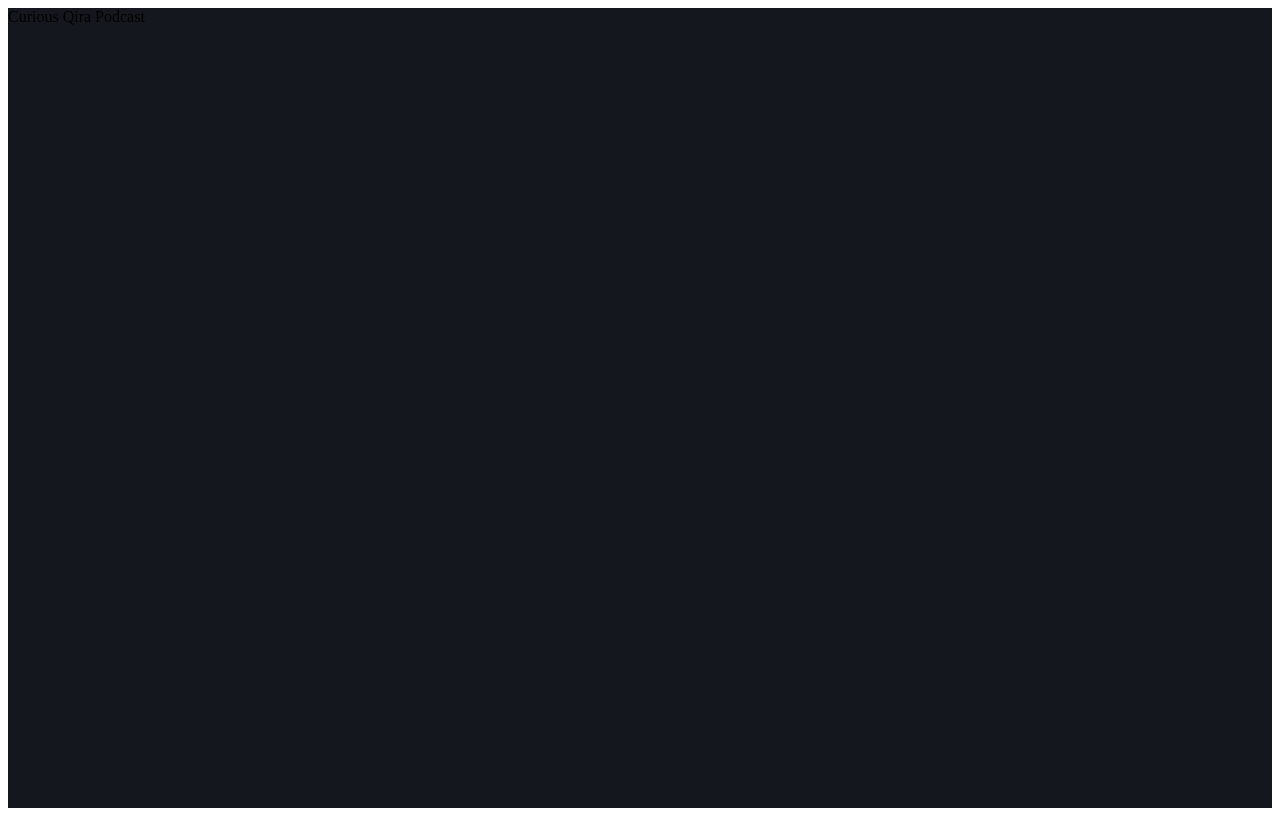
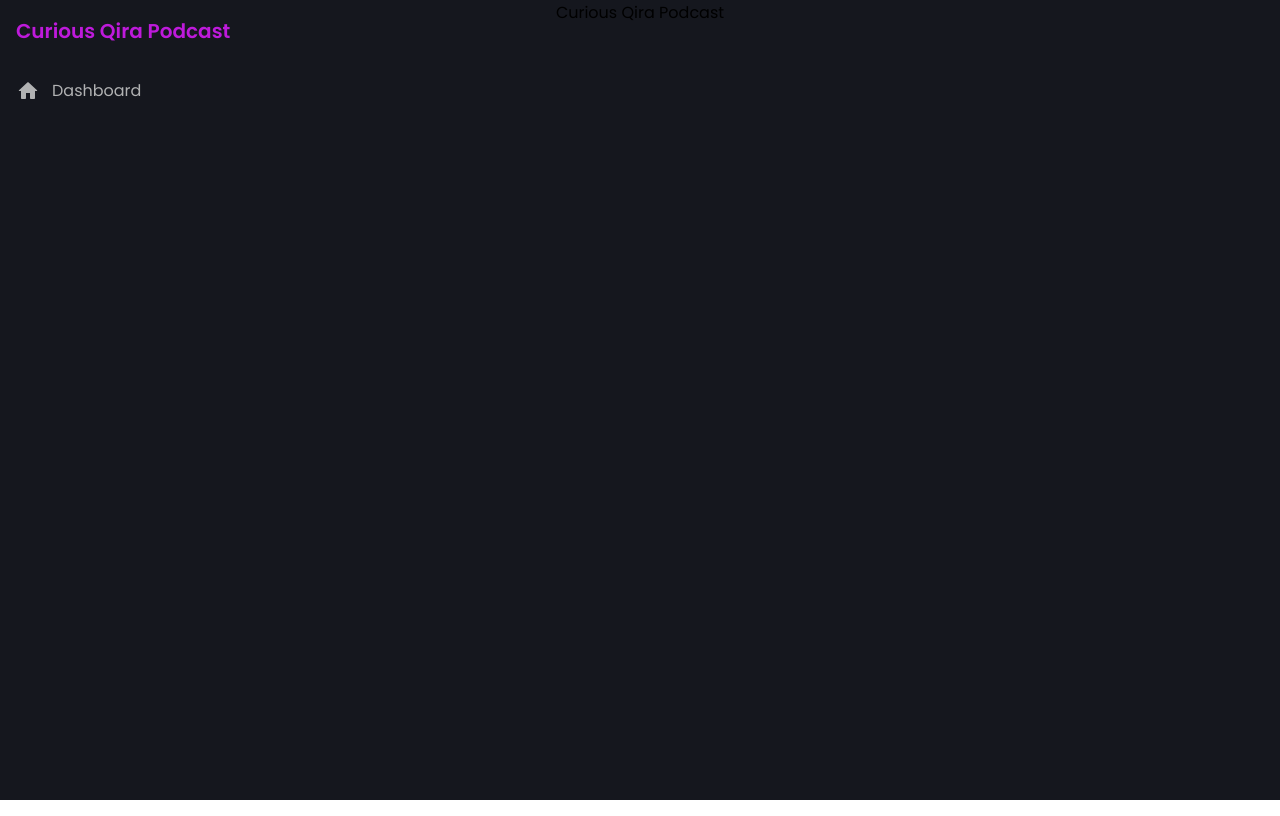
Before and after one commit to Qailahc/CURIOUS-QIRA-PODCAST-FINAL-PROJECT, a React (Create React App) app: page / in a window 1280 px wide. Built offline with nearby package versions, Linux system fonts and the light colour scheme.

Commit message:
Added styling to sidebar

```diff
--- a/src/App.js
+++ b/src/App.js
@@ -1,11 +1,15 @@
 import React, { useState } from 'react';
 import styled, { ThemeProvider } from 'styled-components';
 import { lightTheme, darkTheme } from './utils/Themes';
+import Sidebar from './components/Sidebar';
 
 const Container = styled.div`
+  display: flex;
   background: ${({ theme }) => theme.bg};
   width: 100%;
   height: 100vh;
+  overflow-x: hidden;
+  overflow-y: hidden
 `;
 
 function App() {
@@ -14,7 +18,9 @@ function App() {
 
   return (
     <ThemeProvider theme={darkMode ? darkTheme : lightTheme}>
-      <Container>Curious Qira Podcast</Container>
+      <Container>
+        <Sidebar />
+        Curious Qira Podcast</Container>
     </ThemeProvider>
   );
 }
--- /dev/null
+++ b/src/components/Sidebar.jsx
@@ -0,0 +1,84 @@
+import React from "react";
+import styled from "styled-components";
+import { HomeRounded, CloseRounded } from "@mui/icons-material"
+
+const MenuContainer = styled.div`
+flex: 0.5;
+  flex-direction: column;
+  height: 100vh;
+  display: flex;
+  box-sizing: border-box;
+  align-items: flex-start;
+  background-color: ${({ theme }) => theme.bg};
+  color: ${({ theme }) => theme.text_primary};
+  @media (max-width: 1100px) {
+    position: fixed;
+    z-index: 1000;
+    width: 100%;
+    max-width: 250px;
+    left: ${({ setMenuOpen }) => (setMenuOpen ? "0" : "-100%")};
+    transition: 0.3s ease-in-out;`;
+
+   const Flex = styled.div`
+    justify-content: space-between;
+    display: flex;
+    align-items: center;
+    padding: 0px 16px;
+    width: 86%;
+  `;
+
+ const Logo = styled.div`
+ color: ${({ theme }) => theme.primary};
+  display: flex;
+  align-items: center;
+  justify-content: center;
+  gap: 6px;
+  font-weight: bold;
+  font-size: 20px;
+  margin: 16px 0px;`;
+
+const Close = styled.div`
+display: none;
+   @media (max-width: 1100px) {
+   display: block;
+}
+   `;
+
+const Elements = styled.div`
+padding: 4px 16px;
+display: flex;
+flex-direction: row;
+box-sizing: border-box;
+justify-content: flex-start;
+align-items: center;
+gap: 12px;
+cursor: pointer;
+color:  ${({ theme }) => theme.text_secondary};
+width: 100%;
+&:hover{
+    background-color: ${({ theme }) => theme.text_secondary + 50};
+}`;
+
+const NavText = styled.div`
+padding: 12px 0px;
+`;
+
+
+const Sidebar = () => {
+    return (
+        <MenuContainer>
+            <Flex>
+            <Logo>Curious Qira Podcast</Logo>
+            <Close>
+                <CloseRounded />
+            </Close>
+            </Flex>
+            <Elements>
+                <HomeRounded />
+                <NavText>Dashboard</NavText>
+            </Elements>
+        </MenuContainer>
+    )
+}
+
+export default Sidebar
--- a/src/index.js
+++ b/src/index.js
@@ -1,5 +1,6 @@
 import React from 'react';
 import ReactDOM from 'react-dom/client';
+import "./index.css"
 import App from './App';
 
 const root = ReactDOM.createRoot(document.getElementById('root'));
```
